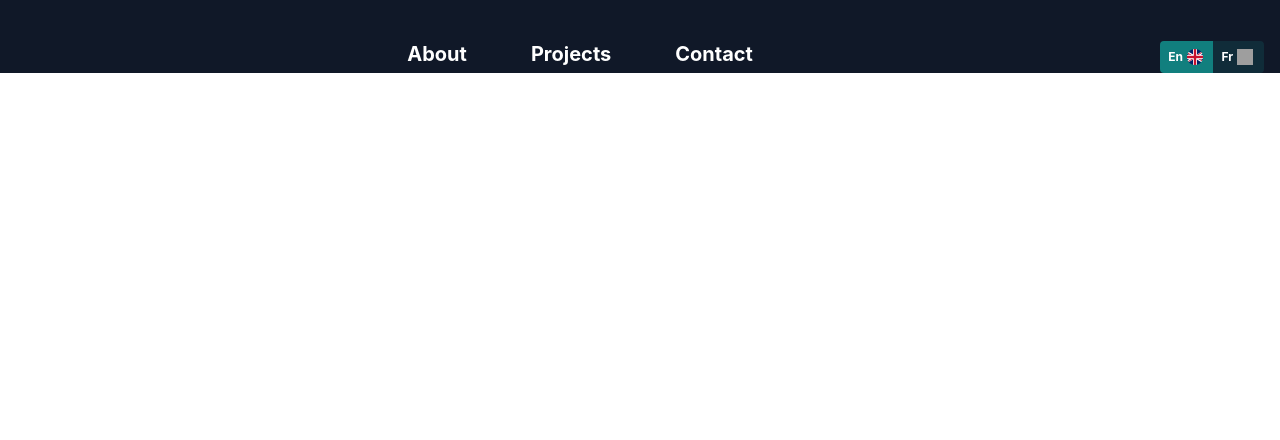
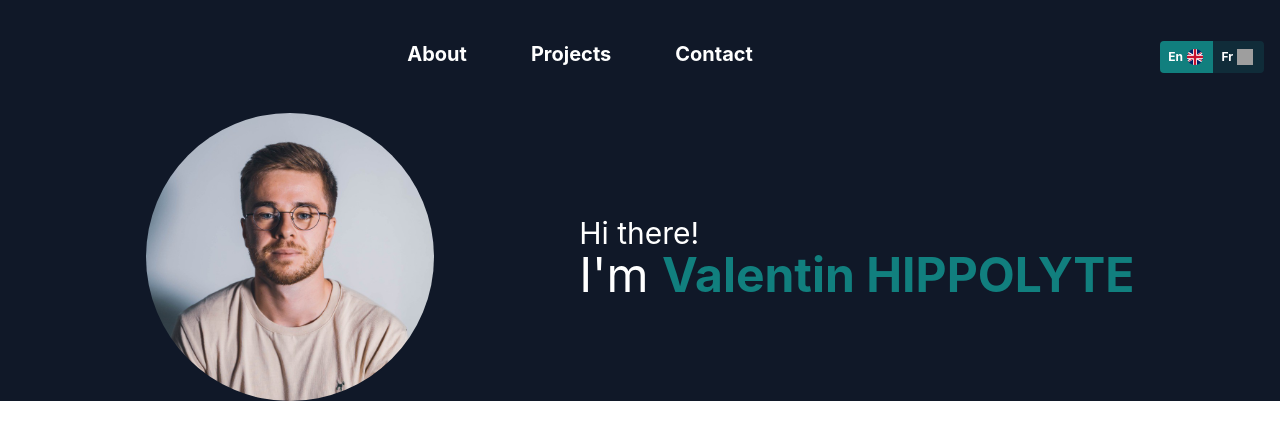
Before and after one commit to valentinhippolyte/portfolio, a Vue app: page / in a window 1280 px wide. Shown: the top 440 px of the page. Built offline with nearby package versions, Linux system fonts and the light colour scheme; grey boxes are pictures that could not be loaded.

Commit message:
update hero section: photo + begining text

```diff
--- /dev/null
+++ b/src/components/HeroSection.vue
@@ -0,0 +1,23 @@
+<template>
+  <div class="flex flex-col sm:flex-row items-center justify-evenly mt-10">
+    <div>
+      <img
+        src="../assets/photo.jpg"
+        class="w-48 h-48 sm:w-72 sm:h-72 rounded-full"
+      />
+    </div>
+
+    <div class="text-white text-center sm:text-left">
+      <p class="text-2xl sm:text-3xl">Hi there!</p>
+      <p class="text-4xl sm:text-5xl">
+        I'm
+        <span class="font-bold text-app-green">
+          Valentin
+          <span class="hidden lg:inline-block">HIPPOLYTE</span>
+        </span>
+      </p>
+    </div>
+  </div>
+</template>
+
+<script setup></script>
--- a/src/screens/HomeScreen.vue
+++ b/src/screens/HomeScreen.vue
@@ -1,9 +1,11 @@
 <template>
   <div class="bg-gray-900">
     <Nav />
+    <HeroSection />
   </div>
 </template>
 
 <script setup>
+import HeroSection from "../components/HeroSection.vue";
 import Nav from "../components/Nav.vue";
 </script>
```
Also changed, not shown: src/assets/photo.jpg (added).
